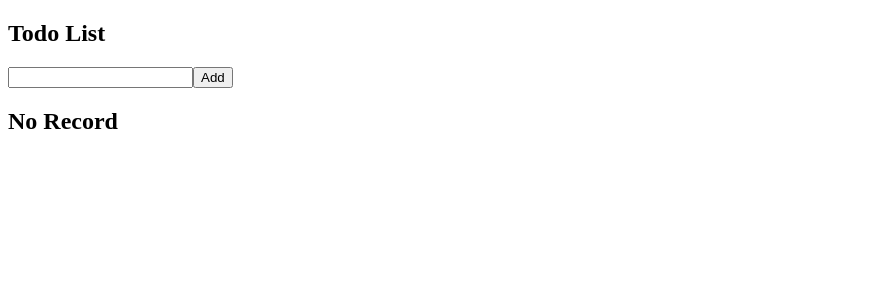
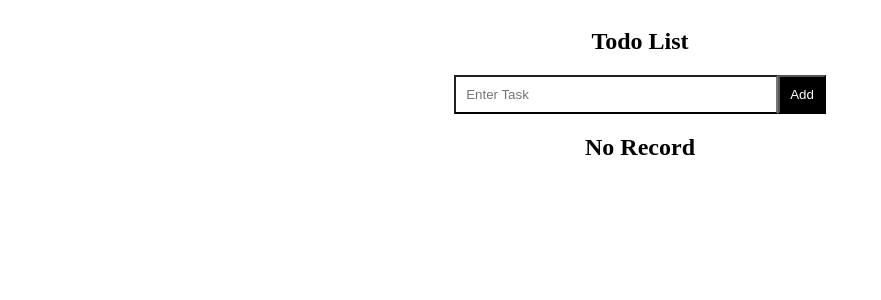
Before and after one commit to wigmarjoe/TodoList, a React (Vite) app in the folder todolist/: page / in a window 1280 px wide. Shown: the top 300 px of the page, without its empty margins (0-881 px from the left). Built offline with nearby package versions, Linux system fonts and the light colour scheme.

Commit message:
style: add classNames to Create.jsx and Home.jsx; update styles in App.css

```diff
--- a/todolist/src/App.css
+++ b/todolist/src/App.css
@@ -0,0 +1,19 @@
+.home {
+    display: flex;
+    flex-direction: column;
+    align-items: center;
+}
+
+.create_form input {
+    width: 300px;
+    padding: 10px;
+    border-bottom: 2px solid;
+    outline: none;
+}
+
+.create_form button {
+    padding: 10px;
+    background-color: #000;
+    color: #fff;
+    cursor: pointer;
+}
--- a/todolist/src/Create.jsx
+++ b/todolist/src/Create.jsx
@@ -2,8 +2,8 @@ import React from "react";
 
 function Create() {
     return (
-        <div>
-            <input type="text" name="" id="" />
+        <div className='create_form'>
+            <input type="text" name="" id="" placeholder="Enter Task" />
             <button type="button">Add</button>
         </div>
     )
--- a/todolist/src/Home.jsx
+++ b/todolist/src/Home.jsx
@@ -4,7 +4,7 @@ import Create from "./Create";
 function Home() {
     const [todos, setTodos] = useState([])
     return (
-        <div>
+        <div className='home'>
             <h2>Todo List</h2>
             <Create />
             {
```
